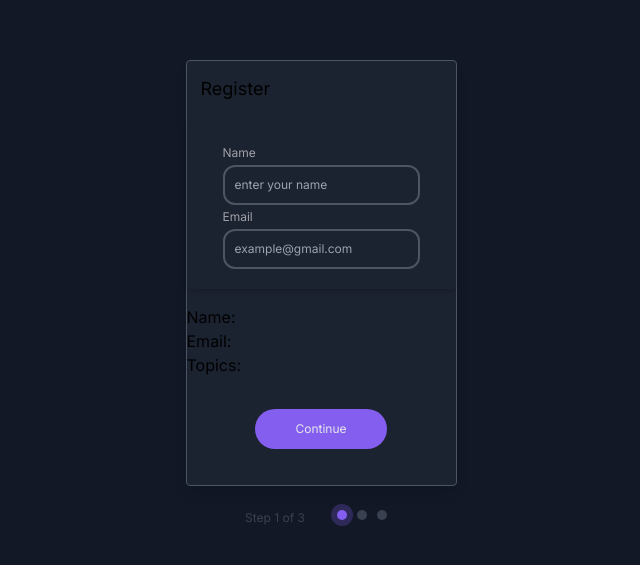
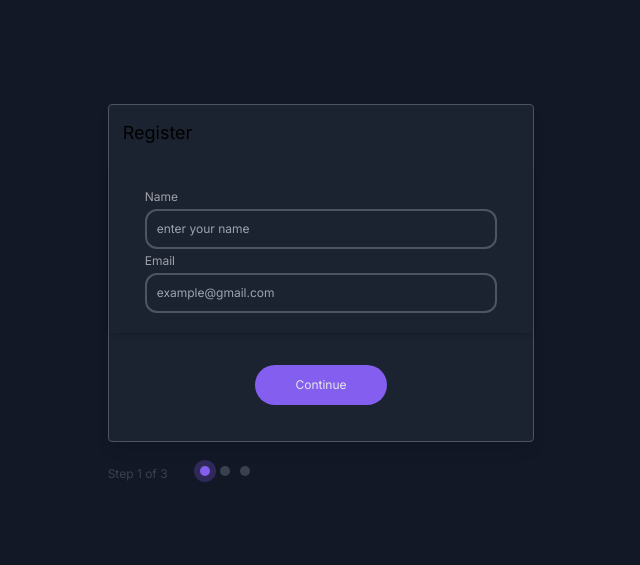
Before and after one commit to carmtsang/multi-step_form, a Next.js app: page / in a window 1280 px wide. Shown: the part 107-672 px from the top of the page, without its empty margins (319-959 px from the left). Built offline with nearby package versions, Linux system fonts and the light colour scheme.

Commit message:
refractor step 2

```diff
--- a/app/components/Button.js
+++ b/app/components/Button.js
@@ -1,7 +1,20 @@
-export default function Button({ buttonText }) {
+export function Button({ buttonText }) {
   return (
     <button className="rounded-full bg-purple hover:bg-purple-dark text-white text-xs py-3 px-10">
       {buttonText}
     </button>
   );
 }
+
+export function InterestButton({ topic, handleChange }) {
+  return (
+    <button
+      type="button"
+      value={topic}
+      className="rounded-xl font-light text-left text-sm py-3 px-4 bg-gray/75 text-tan/75 border-gray-light border hover:bg-purple-dark hover:text-white hover:border-tan/75 focus:bg-purple-dark focus:text-white focus:border-tan/75"
+      onClick={(e) => handleChange(e.target.value)}
+    >
+      {topic}
+    </button>
+  );
+}
--- /dev/null
+++ b/app/components/Interest.js
@@ -0,0 +1,18 @@
+import { USER_INTERESTED_TOPICS } from "../constants";
+import { InterestButton } from "./Button";
+
+export default function Interest({ handleRegistrantTopics, selectedTopics }) {
+  const topics = USER_INTERESTED_TOPICS;
+
+  return (
+    <div className="flex flex-col px-2.5 space-y-3.5">
+      {topics.map((topic, index) => (
+        <InterestButton
+          key={index}
+          topic={topic}
+          handleChange={handleRegistrantTopics}
+        />
+      ))}
+    </div>
+  );
+}
--- a/app/components/InterestButton.js
+++ /dev/null
@@ -1,24 +0,0 @@
-import { USER_INTERESTED_TOPICS } from "../constants";
-
-export default function InterestButton({
-  handleRegistrantTopics,
-  selectedTopics,
-}) {
-  const topics = USER_INTERESTED_TOPICS;
-
-  return (
-    <div className="flex flex-col px-2.5 space-y-3.5">
-      {topics.map((topic, index) => (
-        <button
-          key="index"
-          type="button"
-          value={topic}
-          className="rounded-xl font-light text-left text-sm py-3 px-4 bg-gray/75 text-tan/75 border-gray-light border hover:bg-purple-dark hover:text-white hover:border-tan/75 focus:bg-purple-dark focus:text-white focus:border-tan/75"
-          onClick={(e) => handleRegistrantTopics(e.target.value)}
-        >
-          {topic}
-        </button>
-      ))}
-    </div>
-  );
-}
--- a/app/components/card.js
+++ b/app/components/card.js
@@ -1,8 +1,7 @@
-import { Indie_Flower } from "next/font/google";
-import Button from "./Button";
 import Form from "./Form";
-import InterestButton from "./InterestButton";
 import Summary from "./Summary";
+import { Button } from "./Button";
+import Interest from "./Interest";
 
 export default function Card({
   registrantInfo,
@@ -42,15 +41,15 @@ export default function Card({
       ) : (
         <></>
       )}
-      {step == 2 ? (
-        <InterestButton
+      {step === 2 ? (
+        <Interest
           handleRegistrantTopics={handleRegistrantTopics}
           selectedTopics={topics}
         />
       ) : (
         <></>
       )}
-      <Summary registrantInfo={registrantInfo} />
+      {step === 3 ? <Summary registrantInfo={registrantInfo} /> : <></>}
       <div className="flex flex-col items-center mt-8 pb-9">
         <Button buttonText={buttonText} />
       </div>
--- a/app/page.js
+++ b/app/page.js
@@ -23,7 +23,7 @@ export default function Home() {
 
   const handleNextStep = () => {};
   return (
-    <main className="h-screen flex flex-col items-center justify-center">
+    <main className="container w-1/3 mx-auto h-screen flex flex-col justify-center">
       <Card
         registrantInfo={registrantInfo}
         setRegistrantInfo={setRegistrantInfo}
```
